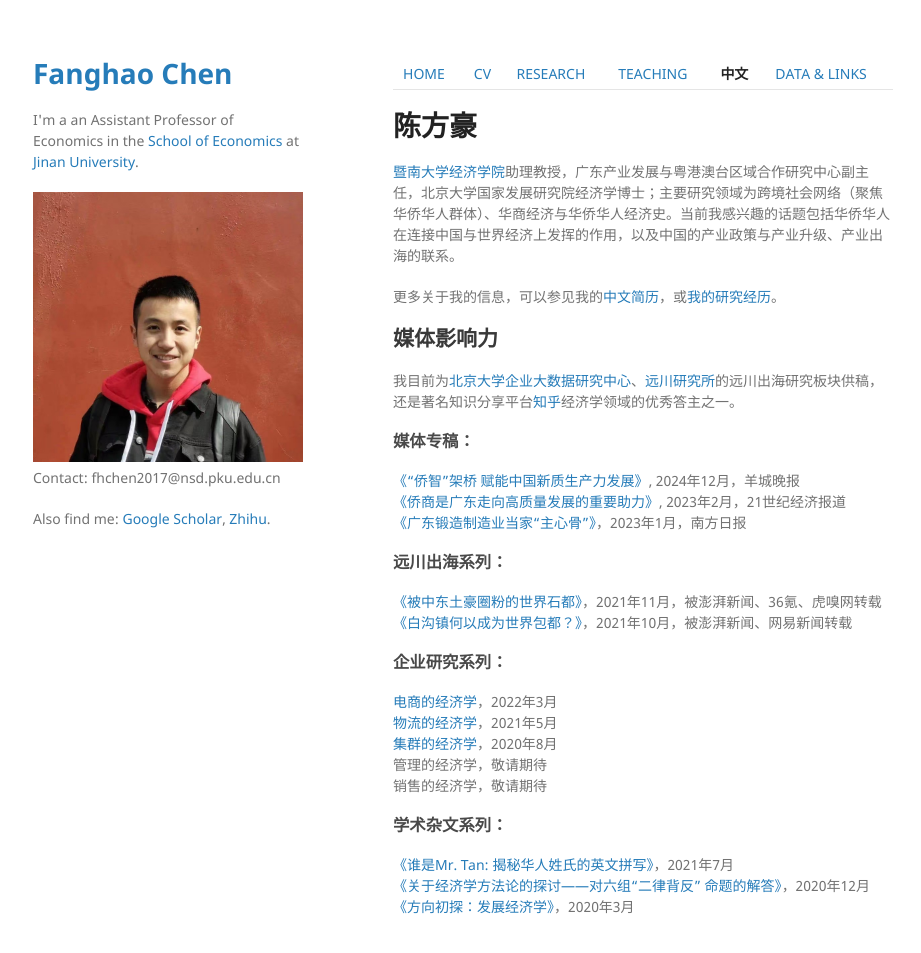
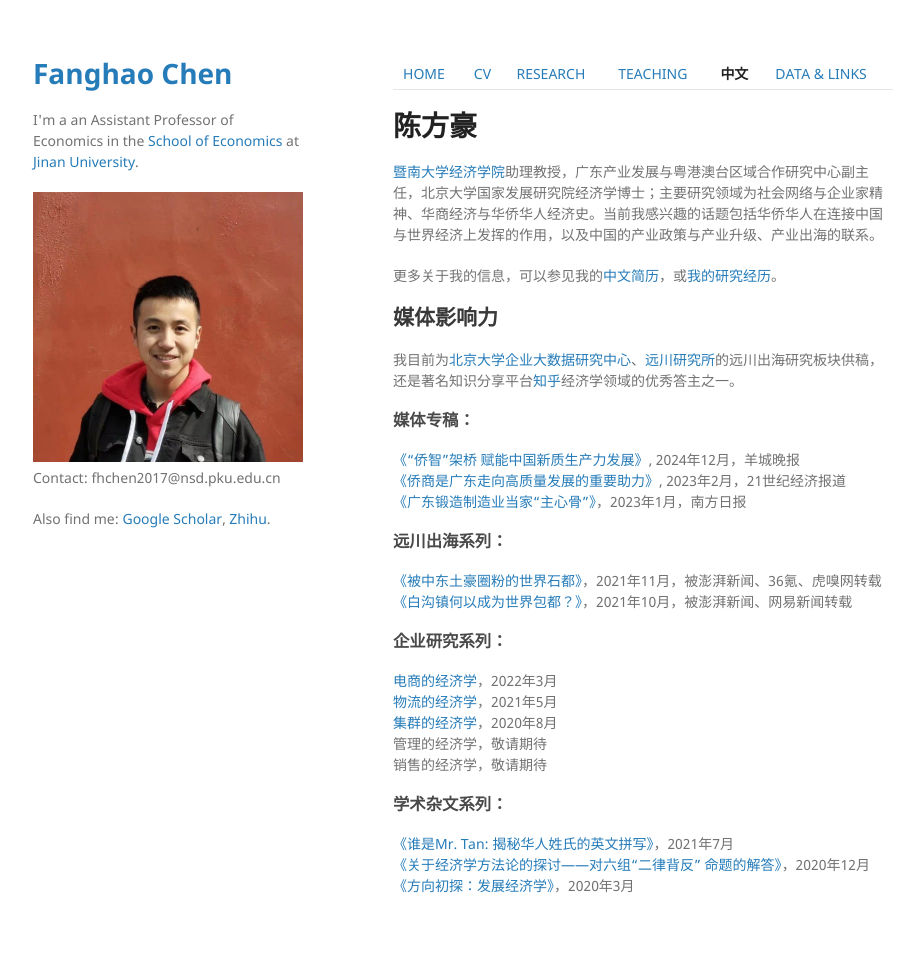
Before and after one commit to FanghaoChen/homepage, a Jekyll site: the page built from chinesepage.md, in a window 1280 px wide and 987 px high. Shown: the top 953 px of the window, without its empty margins (177-1098 px from the left). Built offline with Jekyll 4.4.1, drawn with Linux system fonts in a browser that asks for light colours; our own code applies the rules of GitHub Pages for plain Markdown files.

Commit message:
Update chinesepage.md

```diff
--- a/chinesepage.md
+++ b/chinesepage.md
@@ -2,7 +2,7 @@
 
 # 陈方豪
 
-[暨南大学经济学院](https://ec.jnu.edu.cn/)助理教授，广东产业发展与粤港澳台区域合作研究中心副主任，北京大学国家发展研究院经济学博士；主要研究领域为跨境社会网络（聚焦华侨华人群体）、华商经济与华侨华人经济史。当前我感兴趣的话题包括华侨华人在连接中国与世界经济上发挥的作用，以及中国的产业政策与产业升级、产业出海的联系。
+[暨南大学经济学院](https://ec.jnu.edu.cn/)助理教授，广东产业发展与粤港澳台区域合作研究中心副主任，北京大学国家发展研究院经济学博士；主要研究领域为社会网络与企业家精神、华商经济与华侨华人经济史。当前我感兴趣的话题包括华侨华人在连接中国与世界经济上发挥的作用，以及中国的产业政策与产业升级、产业出海的联系。
 
 更多关于我的信息，可以参见我的[中文简历](./assets/陈方豪_暨大经院_241221.pdf)，或[我的研究经历](https://mp.weixin.qq.com/s?__biz=Mzg4MzE0ODY0Mw==&mid=2247491382&idx=1&sn=992dc4dda38bfd95d5c2b47848fc5a81&chksm=cf4a8d3af83d042c96f68c98b9406eab25df4ce418b6778fccdee755fc9e499decfb44498855&mpshare=1&scene=24&srcid=12203KNxFd0xsEh7nM7ZzhKn&sharer_sharetime=1639991731014&sharer_shareid=009d752390d3ca9d149b0d31038375f0#rd)。
 
```
